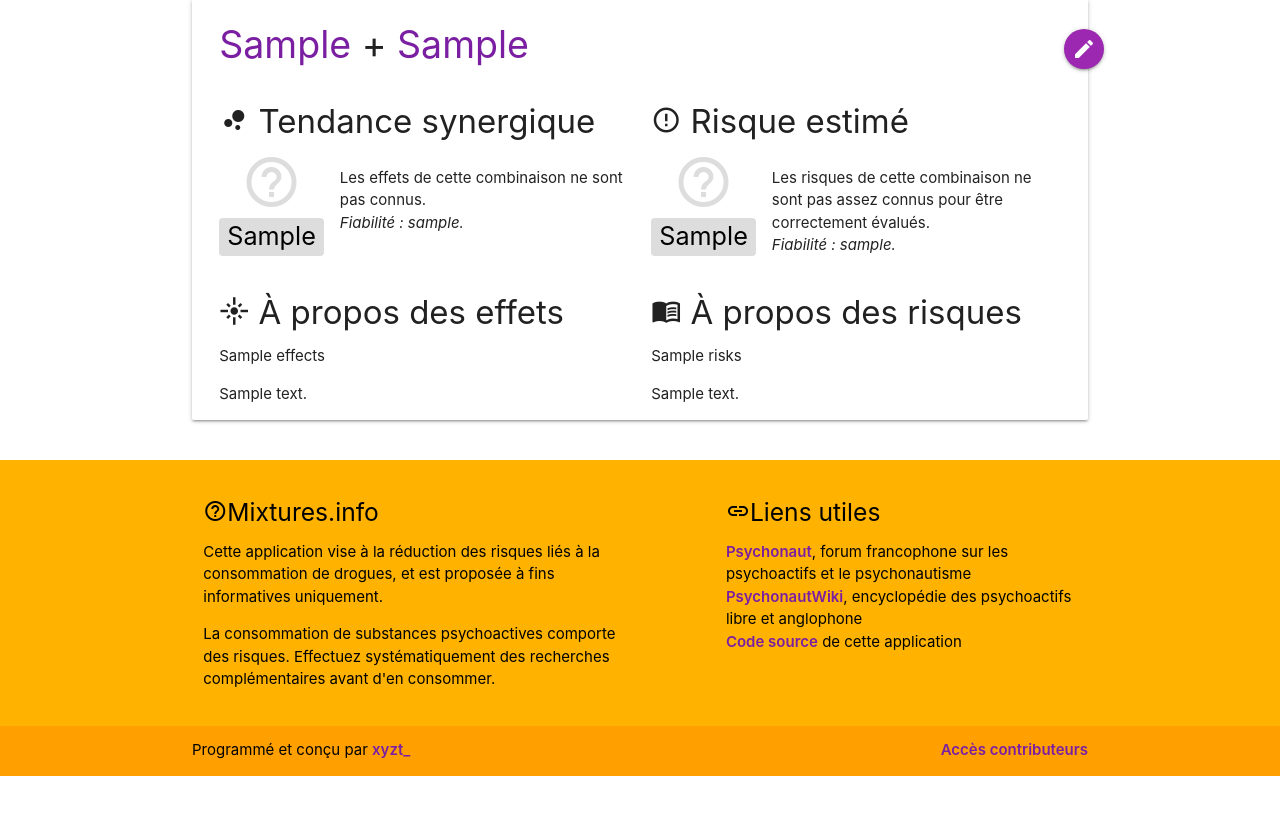
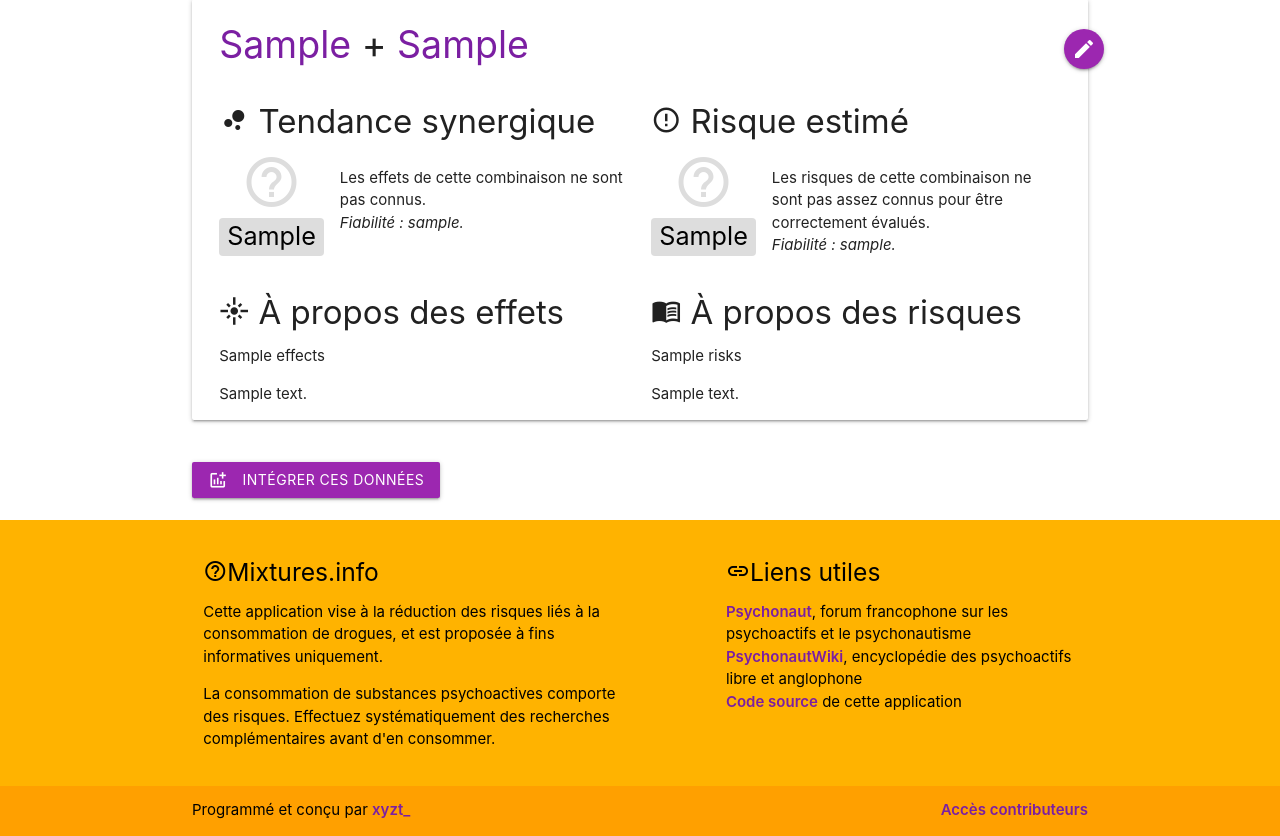
Before and after one commit to x-yzt/mixtures, a Django app: template drugcombinator/templates/drugcombinator/drug.html in a window 1280 px wide. Shown: the part 468-1304 px from the top of the page. Before the commit the page ends 1244 px from the top, so only its background shows below. Run offline with Django 3.2, Linux system fonts and the light colour scheme; tables that the repository leaves empty hold one stand-in row (values such as "Sample post"); the template is opened without the code that fills it: values that come from a table or form of the project are taken from there, most other values are stand-ins (such as "Sample title", 1, 10 or a date in 2020); data that the repository does not hold is empty; parts of the project's set-up code (start-up, migrations or seed data) failed here and were passed over; some libraries are stand-ins or nearby versions.

Commit message:
add embed modal to drug page

```diff
--- a/drugcombinator/templates/drugcombinator/drug.html
+++ b/drugcombinator/templates/drugcombinator/drug.html
@@ -48,6 +48,16 @@
       <p class="flow-text">Aucune interaction n'a été trouvée dans notre base de données.</p>
     {% endfor %}
   </div>
+
+  {% if interactions %}
+    <div class="row">
+      <button class="btn modal-trigger" data-target="embed-modal">
+        <i class="material-icons left">addchart</i> Intégrer ces données
+      </button>
+    </div>
+  {% endif %}
+
+  {% include 'drugcombinator/embed_modal.html' %}
 {% endblock %}
 
 {% block scripts %}
```
